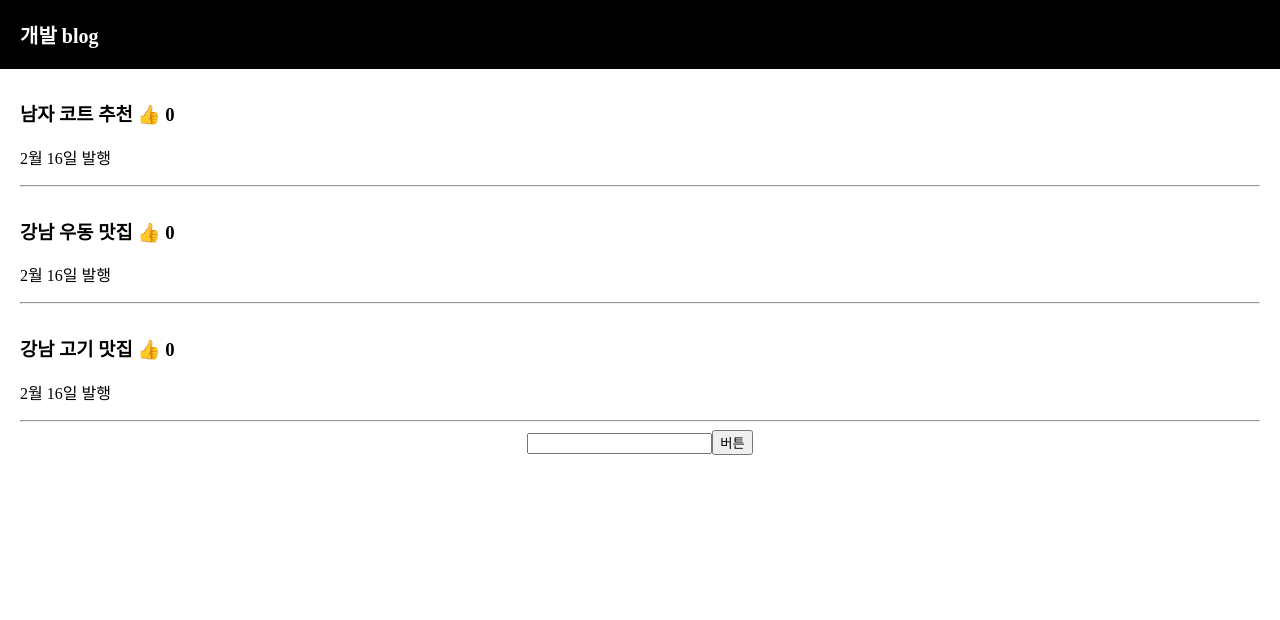
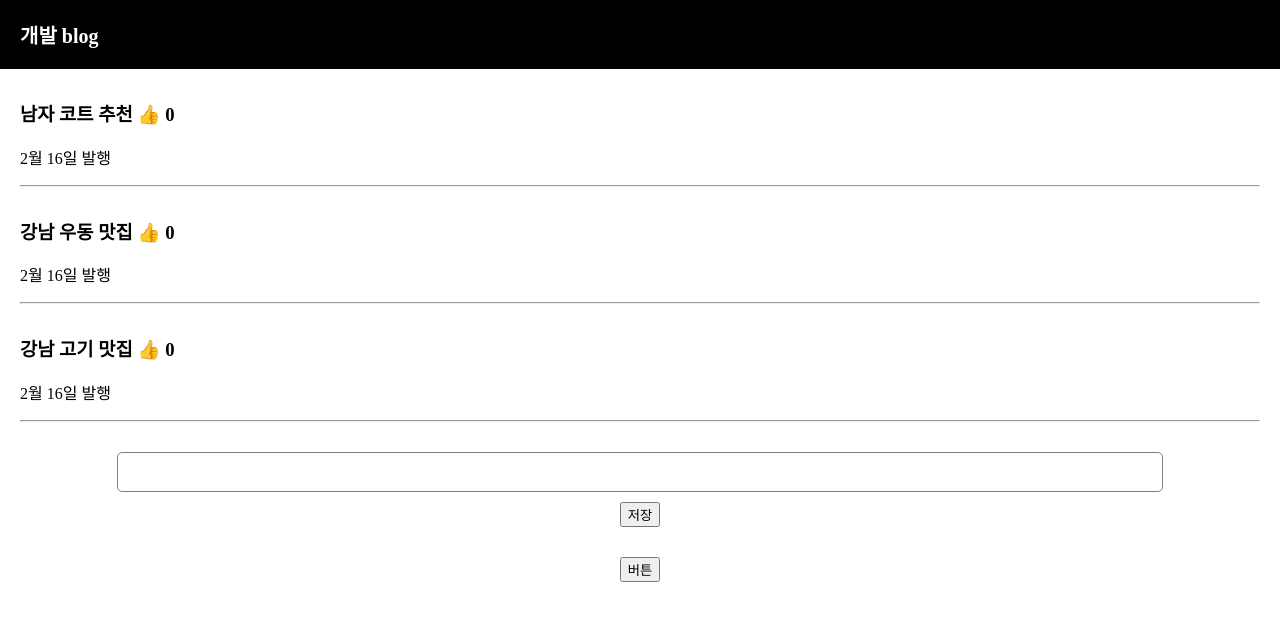
Before and after one commit to HongYeseul/CoddingApple_React, a React (Create React App) app in the folder blog/: page / in a window 1280 px wide. Shown: the top 620 px of the page. Built offline with nearby package versions, Linux system fonts and the light colour scheme.

Commit message:
12- input 다루기 2 : 블로그 글발행 기능 만들기

```diff
--- a/blog/src/App.css
+++ b/blog/src/App.css
@@ -10,6 +10,25 @@
   margin-top: 20px;
   padding: 20px;
   background: #eee;
+}
+
+.publish{
+  margin-top: 30px;
+  margin-bottom: 30px;
+}
+
+.publish input{
+  padding: 10px;
+  font-size: 16px;
+  border-radius: 5px;
+  width: 80%;
+  border: 1px solid grey;
+}
+
+.publish button{
+  display: block;
+  margin: auto;
+  margin-top: 10px;
 }
 
 .black-nav{
--- a/blog/src/App.js
+++ b/blog/src/App.js
@@ -22,8 +22,6 @@
       글제목.map(function(글, i){
         return (
         <div className="list" key={i}>
-              {/* map을 쓰면 콘솔창에 에러가 뜨는 이유는 key={}의 속성을 적지 않아서 그렇다.
-                  key={}안에는 반복문이 돌 때마다 0,1,2... 이렇게 하나씩 증가하는 변수를 넣어주면 된다.*/}
               <h3 onClick={ ()=> { 누른제목변경(i) } } > {글} <span onClick={ ()=>{
                 var newArray = [...따봉];
                 newArray[i]++;
@@ -36,15 +34,14 @@
       })
     }
 
-    {/* {입력값} */}
-    <input onChange={ (e)=>{ 입력값변경(e.target.value) } } />
-
-    {/* 자바스크립트 문법
-        input에 입력한 값을 알고 싶으면 input에 onChange이벤트 핸들러를 달면 가능하다.
-        e.target이라는건 '지금 이벤트가 동작하는 HTML요소', .value라는건 input등에 입력한 값을 의미
-        cf) <input>태그는 원래 html에선 그냥 쓸 수 있지만 리액트에서는 <input />으로 쓰거나 닫힘태그를 꼭 써주어야 한다.
-    */}
-
+    <div className="publish">
+      <input onChange={ (e)=>{ 입력값변경(e.target.value) }}/>
+      <button onClick={ ()=> {
+        var arrayCopy = [...글제목]
+        arrayCopy.unshift(입력값) // 배열 맨앞에 자리를 하나 추가 해 주세요.
+        글제목변경(arrayCopy)
+      }}>저장</button>
+    </div>
 
       <button onClick={ ()=> { modal변경(!modal)}}>버튼</button>
       {
```
